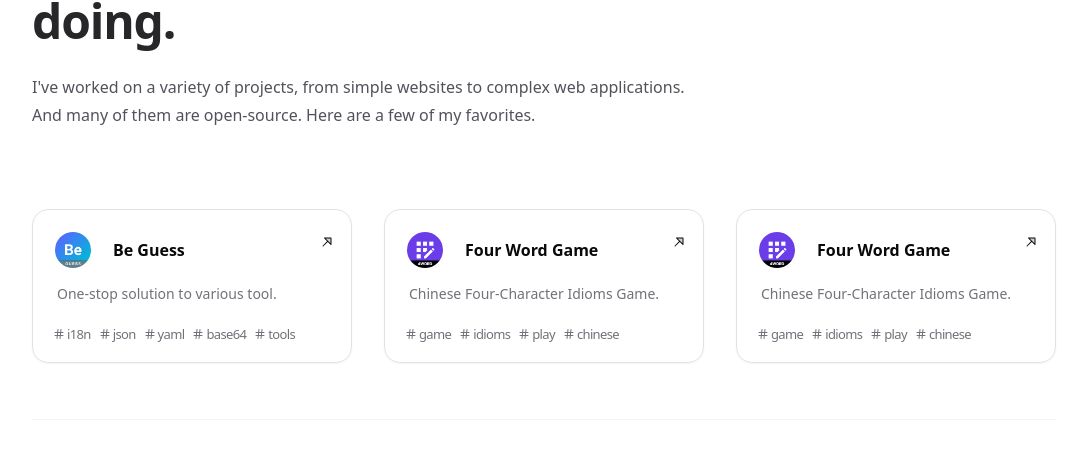
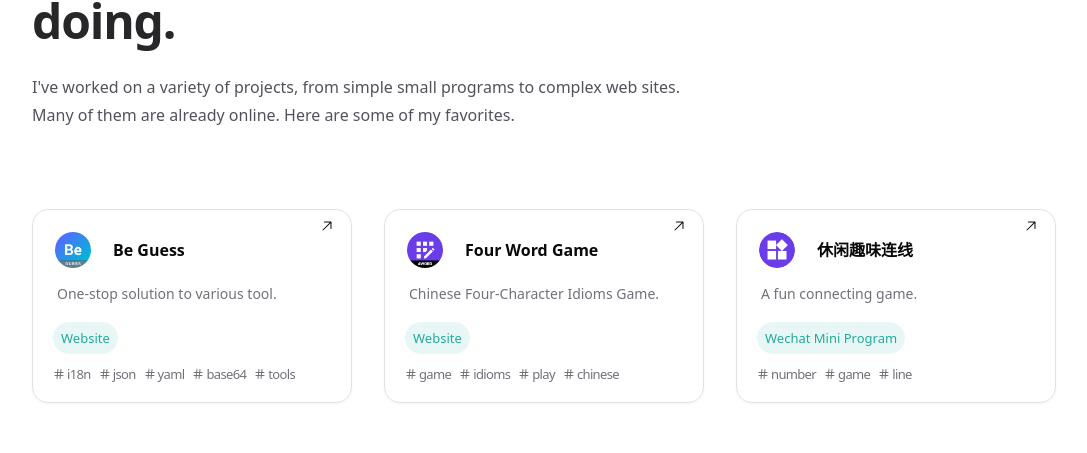
Before and after one commit to 15207126400/ivan-volt, a Next.js app: page /projects in a window 1280 px wide. Shown: the part 255-708 px from the top of the page, without its empty margins (96-1183 px from the left). Built offline with nearby package versions, Linux system fonts and the light colour scheme; no server answers.

Commit message:
v1.1.5 - 作品展示卡片优化

```diff
--- a/src/components/project/ProjectCard.tsx
+++ b/src/components/project/ProjectCard.tsx
@@ -1,18 +1,42 @@
 "use client"
 
-import { ArrowRightIcon, HashIcon } from 'lucide-react'
+import { ArrowUpRight } from '@phosphor-icons/react'
 import Image from 'next/image'
-import { ArrowUpRight } from '@phosphor-icons/react'
 import { ProjectItemType } from '@/config/infoConfig'
 import { utm_source } from '@/config/siteConfig'
 import Link from 'next/link'
-
+import { HashIcon } from 'lucide-react'
+import { useState } from 'react'
+import { PROJECT_CATEGORIES } from '@/config/constants'
 
 export function ProjectCard({ project, titleAs }: { project: ProjectItemType, titleAs?: keyof JSX.IntrinsicElements }) {
-  const utmLink = `https://${project.link.href}?utm_source=${utm_source}`
+  const [showQRCode, setShowQRCode] = useState(false)
+  const isMiniProgram = project.category?.includes(PROJECT_CATEGORIES.MINIPROGRAM)
+  const isWebsite = project.category?.includes(PROJECT_CATEGORIES.WEBSITE)
+
+  // 只对网站类型添加 utm 参数
+  const utmLink = isWebsite
+    ? `https://${project.link.href}?utm_source=${utm_source}`
+    : project.link.href
+
   let Component = titleAs ?? 'h2'
+
+  const handleClick = () => {
+    if (!isMiniProgram) {
+      window.open(utmLink, '_blank')
+    }
+  }
+
   return (
-    <li className='group relative flex flex-col items-start h-full'>
+    <li
+      className='group relative flex flex-col items-start h-full'
+      onMouseEnter={() => setShowQRCode(true)}
+      onMouseLeave={() => setShowQRCode(false)}
+      onClick={handleClick}
+      role="button"
+      tabIndex={0}
+      style={{ cursor: isMiniProgram ? 'default' : 'pointer' }}
+    >
       <div className="relative flex flex-col justify-between h-full w-full p-4 rounded-2xl border border-muted-foreground/20 shadow-sm transition-all group-hover:scale-[1.03] group-hover:shadow-md group-hover:bg-muted/5">
         <div className=''>
           <div className='flex flex-col sm:flex-row justify-center sm:justify-start items-start sm:items-center gap-4'>
@@ -36,6 +60,21 @@ export function ProjectCard({ project, titleAs }: { project: ProjectItemType, ti
         </div>
 
         <div className="relative z-10 mt-auto pt-4 ml-1">
+          {/* 显示项目类型 */}
+          {project.category && project.category.length > 0 && (
+            <div className="flex flex-wrap gap-2 items-center mb-2">
+              {project.category.map((cat, index) => (
+                <span
+                  key={index}
+                  className="inline-flex items-center rounded-full bg-primary/10 px-2 py-1 text-xs font-medium text-primary"
+                >
+                  {cat}
+                </span>
+              ))}
+            </div>
+          )}
+
+          {/* 显示标签 */}
           {project.tags && project.tags.length > 0 && (
             <div className="flex flex-wrap gap-x-2 items-center">
               {project.tags.map((tag, index) => (
@@ -52,13 +91,27 @@ export function ProjectCard({ project, titleAs }: { project: ProjectItemType, ti
             </div>
           )}
         </div>
-        <Link
-          href={utmLink}
-          target='_blank'
-          rel='noopener noreferrer'
-          className='h-full w-full absolute'>
-          <ArrowUpRight size={32} weight="duotone" className="absolute top-2 right-8 h-4 w-4 group-hover:text-primary" />
-        </Link>
+
+        {/* 链接处理 */}
+        <div className="absolute top-2 right-4 z-20">
+          <ArrowUpRight size={16} className="h-4 w-4 group-hover:text-primary" />
+        </div>
+
+        {/* 小程序二维码 */}
+        {isMiniProgram && showQRCode && (
+          <div className="absolute -top-2 -right-2 p-4 bg-white rounded-lg shadow-lg dark:bg-zinc-800 z-30 transform translate-x-full">
+            <Image
+              src={project.link.href}
+              alt={`${project.name} QR Code`}
+              width={160}
+              height={160}
+              className="rounded-lg"
+            />
+            <p className="text-xs text-center mt-2 text-muted-foreground">
+              扫码访问小程序
+            </p>
+          </div>
+        )}
       </div>
     </li>
   )
--- /dev/null
+++ b/src/config/constants.ts
@@ -0,0 +1,5 @@
+export const PROJECT_CATEGORIES = {
+  WEBSITE: 'Website',
+  MINIPROGRAM: 'Wechat Mini Program',
+  APP: 'App'
+} as const;
--- a/src/config/infoConfig.ts
+++ b/src/config/infoConfig.ts
@@ -1,4 +1,3 @@
-
 // personal info
 export const name = 'Ivan'
 export const headline = 'Software engineer, Full-Stack web developer, and indie hacker.'
@@ -17,7 +16,7 @@ export const aboutParagraphs = [
 
 // projects
 export const projectHeadLine = "What I've done and what I'm doing."
-export const projectIntro = "I've worked on a variety of projects, from simple websites to complex web applications. And many of them are open-source. Here are a few of my favorites."
+export const projectIntro = "I've worked on a variety of projects, from simple small programs to complex web sites. Many of them are already online. Here are some of my favorites."
 
 
 // blog
@@ -156,14 +155,13 @@ export const projects: Array<ProjectItemType> = [
     tags: ['game', 'idioms', 'play', 'chinese']
   },
   {
-    name: 'Four Word Game',
-    description:
-      'Chinese Four-Character Idioms Game.',
-    link: { href: 'fourwordgame.com', label: 'Four Word Game' },
-    logo: '/images/icon/fourwordgame.png',
+    name: '休闲趣味连线',
+    description: 'A fun connecting game.',
+    link: { href: '/images/qrcode/line-game-qrcode.jpg', label: 'Line Game' },
+    logo: '/images/icon/line-game.png',
     category: ['Wechat Mini Program'],
-    techStack: ['vue3', 'tailwindcss'],
-    tags: ['game', 'idioms', 'play', 'chinese']
+    techStack: ['wechat', 'typescript'],
+    tags: ['number','game', 'line']
   }
 ]
 
```
Also changed, not shown: public/images/icon/line-game.png (added), public/images/qrcode/line-game-qrcode.jpg (added).
